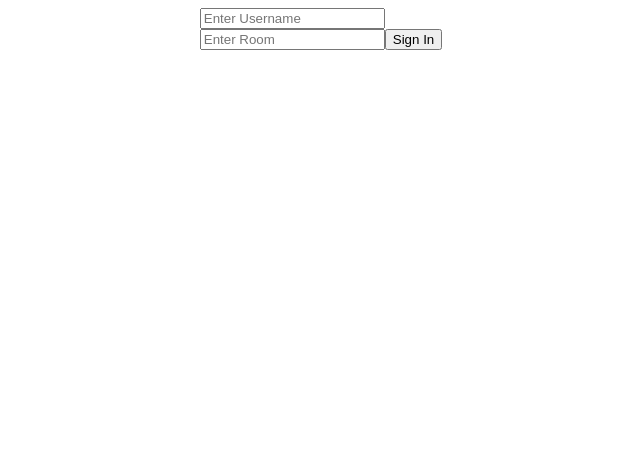
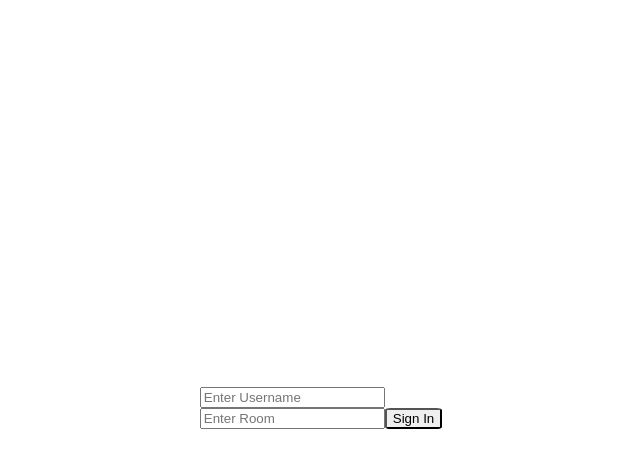
Before and after one commit to alanayee07/chat-app-frontend, a React (Create React App) app: page / in a window 1280 px wide. Shown: the top 468 px of the page, without its empty margins (319-959 px from the left). Built offline with nearby package versions, Linux system fonts and the light colour scheme; no server answers.

Commit message:
CSS - elements are in center

```diff
--- a/package.json
+++ b/package.json
@@ -6,6 +6,7 @@
     "@testing-library/jest-dom": "^5.11.4",
     "@testing-library/react": "^11.1.0",
     "@testing-library/user-event": "^12.1.10",
+    "query-string": "^7.0.1",
     "react": "^17.0.2",
     "react-dom": "^17.0.2",
     "react-router-dom": "^5.2.0",
--- a/src/components/ChatRoom.js
+++ b/src/components/ChatRoom.js
@@ -1,13 +1,29 @@
 import React, {useState, useEffect} from 'react'
 import SocketIo from '../socket.io.client/index.js';
 import JoinRoom from './JoinRoom';
+import queryString from 'query-string';
 // import {createNewMessage} from './utilities';
 
-const ChatRoom = (props) => {
-  const { roomId } = props.match.params;
+import './css/ChatRoom.css';
 
+
+const ChatRoom = ({location}) => {
+  const [username, setUsername] = useState('');
+  const [roomName, setRoomName] = useState('');
   const [messages, setMessages] = useState([]);
   const [message, setMessage] = useState('');
+
+
+  useEffect(() => {
+    const {username, roomName} = queryString.parse(location.search);
+
+    setRoomName(roomName);
+    setUsername(username);
+
+    SocketIo.emit('join', {username, roomName}, () => {
+
+    });
+  }, [location.search])
 
   useEffect(() => {
     SocketIo.on('message', msg => {
@@ -16,9 +32,9 @@ const ChatRoom = (props) => {
   }, [messages]);
 
   useEffect(() => {
-    SocketIo.emit('message', {userId: SocketIo.id, room: roomId})
+    SocketIo.emit('message', {userId: SocketIo.id, room: roomName, username: username})
     setMessages([]);
-  }, [roomId]);
+  }, [roomName, username]);
 
 
   const sendMessage = e => {
@@ -26,7 +42,8 @@ const ChatRoom = (props) => {
     const messageObj = {
       message,
       userId: SocketIo.id,
-      room: roomId,
+      username: username,
+      room: roomName,
     }
     SocketIo.emit('message', messageObj);
     setMessage('');
@@ -34,7 +51,8 @@ const ChatRoom = (props) => {
 
   return (
     <div className="chatRoom-container">
-      <h1>Room: {roomId}</h1>
+      <h1>Room: {roomName}</h1>
+      <h3>My username: {username}</h3>
       <div className="message-container">
         <div className="message-list">
           {messages.map((msg, index)=> {
@@ -55,7 +73,7 @@ const ChatRoom = (props) => {
         <button type="submit">Send</button>
       </form>
       <div className="new-room">
-        <JoinRoom />
+        <JoinRoom username={username} />
       </div>
     </div>
   )
--- a/src/components/JoinRoom.js
+++ b/src/components/JoinRoom.js
@@ -2,7 +2,7 @@ import React, {useState} from 'react';
 import { Link } from 'react-router-dom';
 
 
-const JoinRoom = () => {
+const JoinRoom = ({username}) => {
 
   const [roomName, setRoomName] = useState('');
 
@@ -15,8 +15,11 @@ const JoinRoom = () => {
           value={roomName}
           onChange={e => setRoomName(e.target.value)}
         />
-        <Link to={`/${roomName}`} className="joinRoom-button">
+        {/* <Link to={`/${roomName}`} username={username}className="joinRoom-button">
           Join room
+        </Link> */}
+        <Link to={`/${roomName}?username=${username}&roomName=${roomName}`}>
+          <button className="joinRoom-button">Join Room</button>
         </Link>
       </div>
     </div>
--- /dev/null
+++ b/src/components/css/ChatRoom.css
@@ -0,0 +1,7 @@
+.chatRoom-container {
+  display: flex;
+  flex-direction: column;
+  justify-content: center;
+  align-items: center;
+  height: 100vh;
+}
--- a/src/components/css/Login.css
+++ b/src/components/css/Login.css
@@ -1,11 +1,35 @@
 .login-inner-container {
-  display: inline
+  display: inline;
 }
 
-.login-container, .username-container, .roomName-container {
+.username-container, .roomName-container {
   display: flex
 }
 
 .login-container {
+  display: flex;
   justify-content: center;
+  text-align: center;
+  height: 100vh;
+  align-items: center;
+  background-color: white;
 }
+
+button {
+  border-radius: 10%;
+  /* color: #fff;
+  text-transform: uppercase;
+  text-decoration: none;
+  background: #2979FF;
+  padding: 20px;
+  border-radius: 5px;
+  display: inline-block;
+  border: none;
+  width: 100%; */
+}
+
+/* .username-input, .roomName-input {
+  border-radius: 0;
+  width: 100%;
+  padding: 15px 20px;
+} */
```
Also changed, not shown: 1 other file (tests, documents, lock files or other folders).
